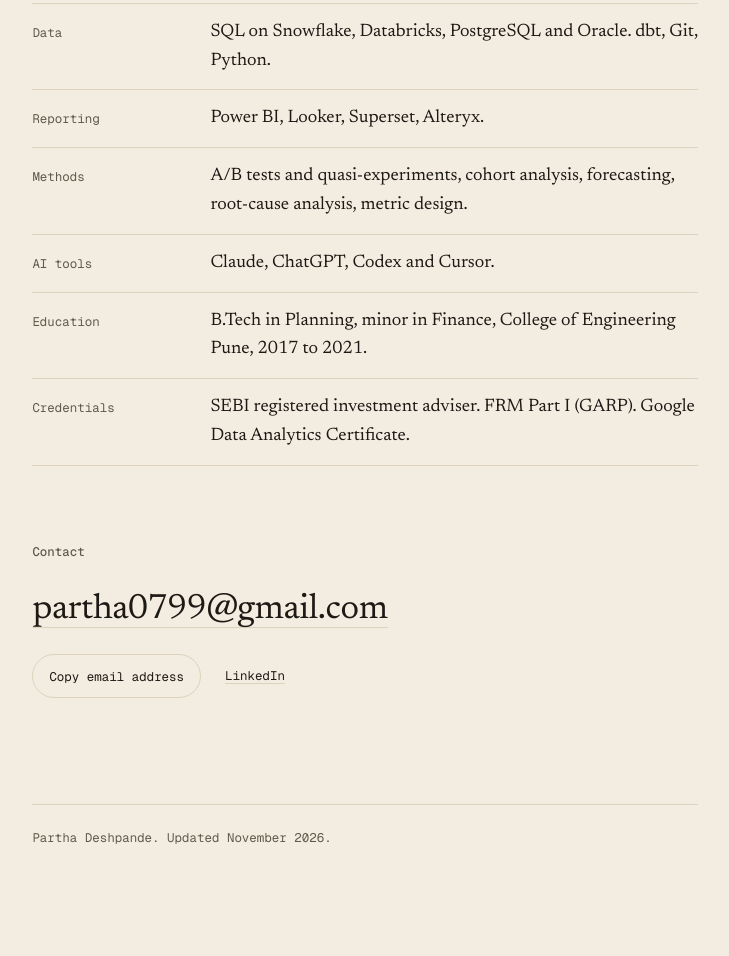
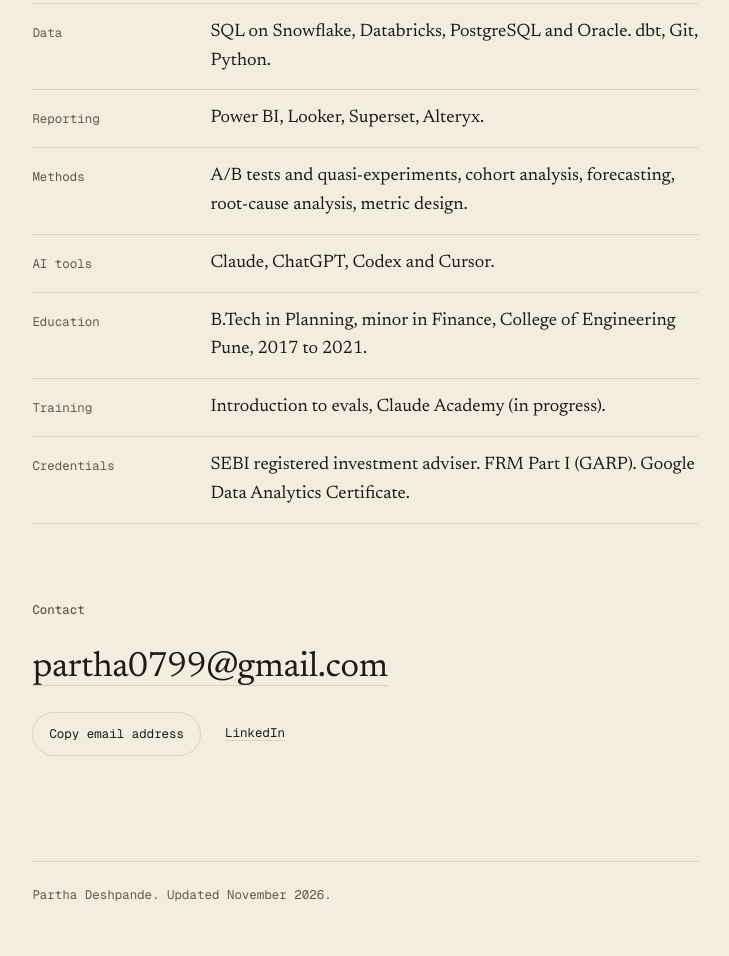
Before and after one commit to Kyrie0799/Kyrie0799.github.io, a plain HTML site: page index.html in a window 1280 px wide. Shown: the part 3037-3993 px from the top of the page, without its empty margins (476-1205 px from the left). Before the commit the page ends 3972 px from the top, so only its background shows below. Drawn offline with nearby package versions, Linux system fonts and the light colour scheme.

Commit message:
Add Claude Academy evals course as in progress
Co-Authored-By: Claude Sonnet 5.5 <noreply@anthropic.com>
Claude-Session: https://claude.ai/code/session_01SGFpiHeuckpu2ZHkCSuQtu

```diff
--- a/index.html
+++ b/index.html
@@ -271,6 +271,7 @@ body.view-adv #home { display: none; }
         <div><dt>Methods</dt><dd>A/B tests and quasi-experiments, cohort analysis, forecasting, root-cause analysis, metric design.</dd></div>
         <div><dt>AI tools</dt><dd>Claude, ChatGPT, Codex and Cursor.</dd></div>
         <div><dt>Education</dt><dd>B.Tech in Planning, minor in Finance, College of Engineering Pune, 2017 to 2021.</dd></div>
+        <div><dt>Training</dt><dd>Introduction to evals, Claude Academy (in progress).</dd></div>
         <div><dt>Credentials</dt><dd>SEBI registered investment adviser. FRM Part I (GARP). Google Data Analytics Certificate.</dd></div>
       </dl>
     </section>
```
